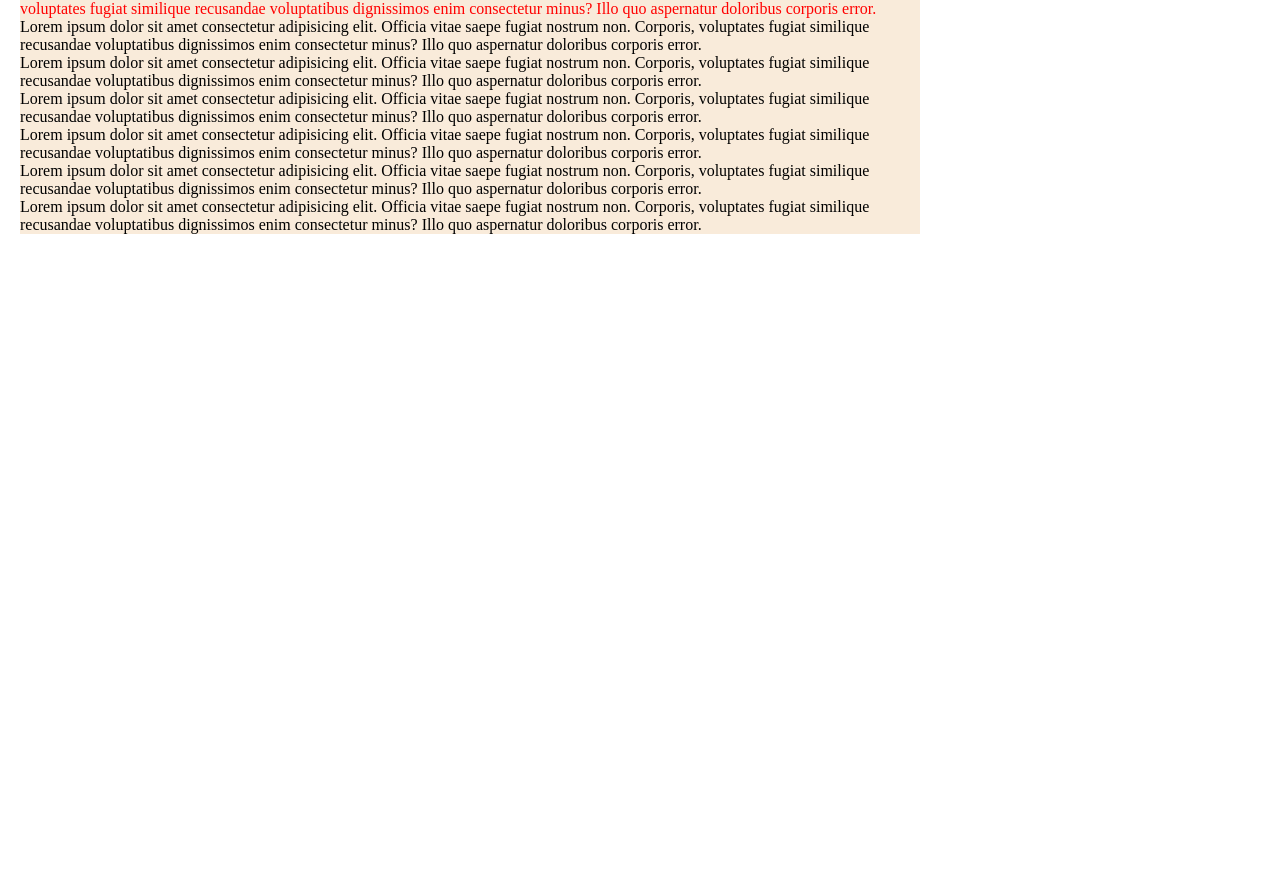
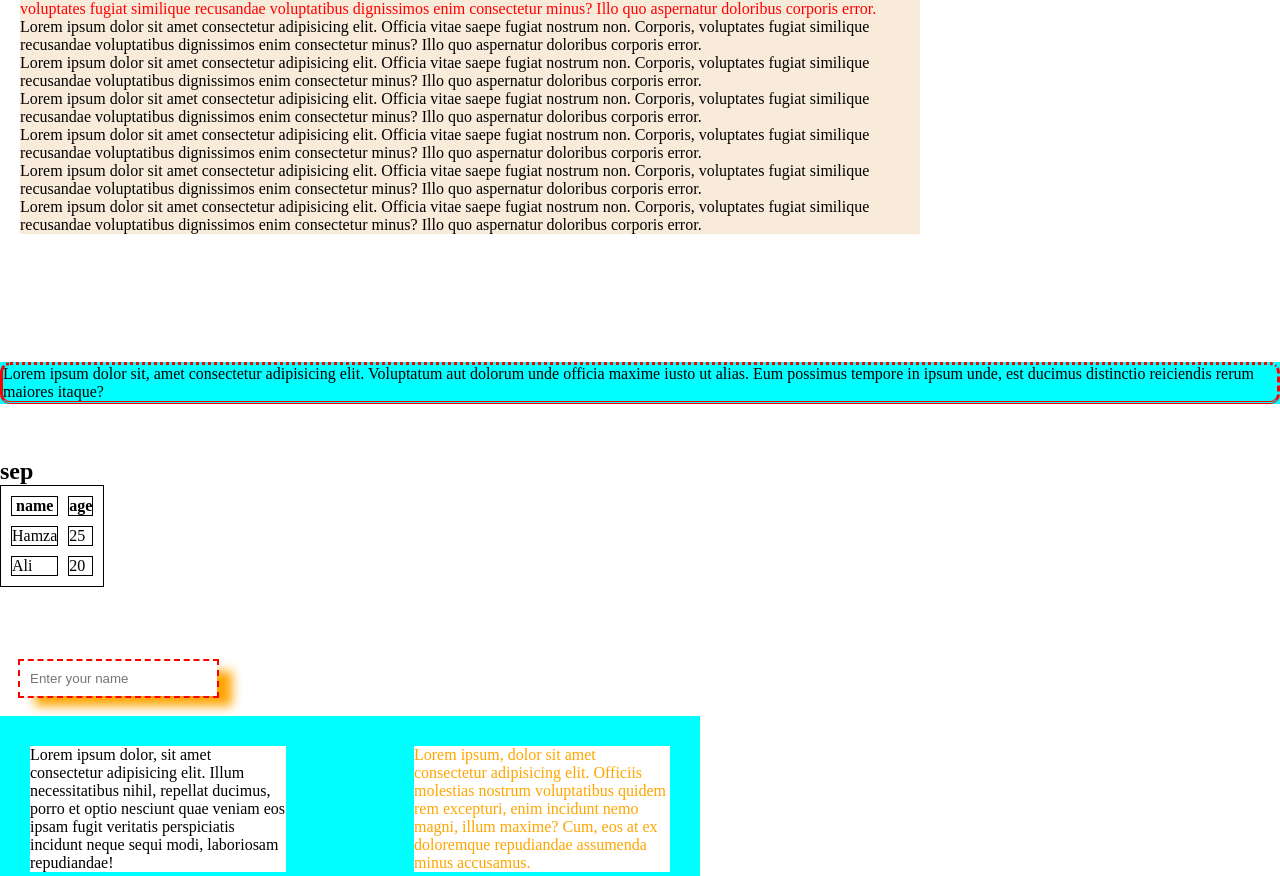
Before and after one commit to aliRamzan786/frontend-learning-devcastle-batch-2, a plain HTML site: page positioning/index.html in a window 1280 px wide. Shown: the part 573-1449 px from the top of the page. Before the commit the page ends 827 px from the top, so only its background shows below. Drawn offline with Linux system fonts and the light colour scheme; files whose address does not match are found by name.

Commit message:
7-12-2024

```diff
--- a/positioning/index.html
+++ b/positioning/index.html
@@ -83,5 +83,63 @@
         aspernatur doloribus corporis error.
       </p>
     </div>
+<br/>
+<br/>
+<br/>
+<br/>
+<br/>
+<br/>
+<div style="background-color: aqua;">
+  <p class="border-class">Lorem ipsum dolor sit, amet consectetur adipisicing elit. Voluptatum aut dolorum unde officia maxime iusto ut alias. Eum possimus tempore in ipsum unde, est ducimus distinctio reiciendis rerum maiores itaque?</p>
+</div>
+<br/>
+<br/>
+<br/>
+
+<h2>sep</h2>
+<table id="table1">
+  <tr>
+    <th>name</th>
+    <th>age</th>
+  </tr>
+  <tr>
+    <td>Hamza</td>
+    <td>25</td>
+  </tr>
+  <tr>
+    <td>Ali</td>
+    <td>20</td>
+  </tr>
+</table>
+
+<br/>
+<br/>
+<br/>
+<!-- <h2>collapse:</h2>
+<table id="table2">
+  <tr>
+    <th>name</th>
+    <th>age</th>
+  </tr>
+  <tr>
+    <td>Hamza</td>
+    <td>25</td>
+  </tr>
+  <tr>
+    <td>Ali</td>
+    <td>20</td>
+  </tr>
+</table> -->
+
+<input type="text" placeholder="Enter your name"/>
+
+
+<div class="float-class">
+<p class="float-left">Lorem ipsum dolor, sit amet consectetur adipisicing elit. Illum necessitatibus nihil, repellat ducimus, porro et optio nesciunt quae veniam eos ipsam fugit veritatis perspiciatis incidunt neque sequi modi, laboriosam repudiandae!</p>
+<p class="float-right">Lorem ipsum, dolor sit amet consectetur adipisicing elit. Officiis molestias nostrum voluptatibus quidem rem excepturi, enim incidunt nemo magni, illum maxime? Cum, eos at ex doloremque repudiandae assumenda minus accusamus.</p>
+</div>
+
+</body>
+</html>
   </body>
 </html>
--- a/positioning/style.css
+++ b/positioning/style.css
@@ -44,6 +44,19 @@
 .p-fixed {
   position: relative;
 }
+
+.border-class {
+  /* border: 2px solid red; */
+  border-width: 3px;
+  border-color: red;
+  /* border-style: dotted solid; */
+  border-top-style: dotted;
+  border-right-style: dashed;
+  border-left-style: solid;
+  border-bottom-style: double;
+border-radius: 10px;
+}
+
 /* img {
   position: fixed;
   top: 10px;
@@ -51,6 +64,51 @@
 } */
 
 .d-property {
-    color: red;
-    display: inline;
+  color: red;
+  display: inline;
 }
+
+table,
+td,
+th {
+  border: 1px solid black;
+}
+
+#table1 {
+  border-collapse: separate;
+  border-spacing: 10px;
+}
+
+#table2 {
+  border-collapse: collapse;
+}
+
+input {
+  padding: 10px;
+  outline: 2px dashed red;
+  border: none;
+  box-shadow: 15px 10px 10px orange;
+  margin: 20px;
+}
+/* outline: [outline-width] [outline-style] [outline-color]; */
+/* box-shadow: 10px 10px 5px #888888 => Parameters: h-offset v-offset blur-radius color. */
+
+.float-class {
+  width: 50%;
+  height: 100px;
+  background-color: aqua;
+  /* margin: 30px; */
+  padding: 30px;
+}
+
+.float-left {
+  float: left;
+  width: 40%;
+  background-color: white;
+}
+.float-right {
+  float: right;
+  width: 40%;
+  color: orange;
+  background-color: white;
+}
```
